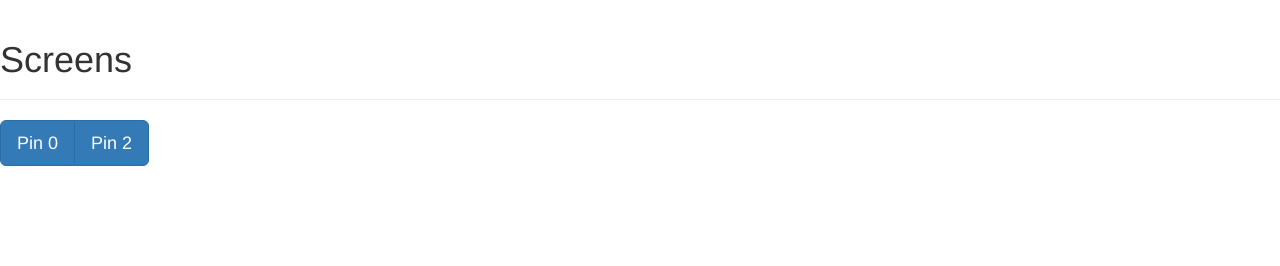
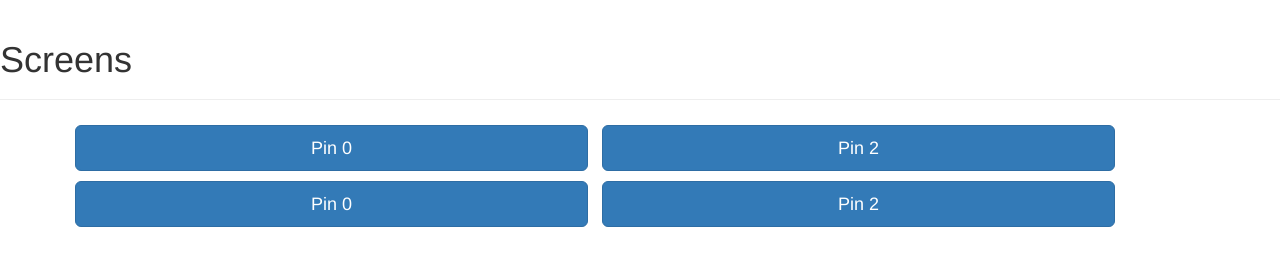
Before and after one commit to SamVermeulen42/ArduinoRemotes, a plain HTML site: page clients/html/index.html in a window 1280 px wide. Drawn offline with nearby package versions, Linux system fonts and the light colour scheme.

Commit message:
improved button layout

```diff
--- /dev/null
+++ b/clients/html/custom.css
@@ -0,0 +1,4 @@
+.btn {
+  width: 45%;
+  margin: 5px;
+}
--- a/clients/html/index.html
+++ b/clients/html/index.html
@@ -5,10 +5,11 @@
     <meta http-equiv="X-UA-Compatible" content="IE=edge">
     <meta name="viewport" content="width=device-width, initial-scale=1">
     <!-- The above 3 meta tags *must* come first in the head; any other head content must come *after* these tags -->
-    <title>Bootstrap 101 Template</title>
+    <title>ArduinoRemote</title>
 
     <!-- Bootstrap -->
     <link href="css/bootstrap.min.css" rel="stylesheet">
+    <link href="custom.css" rel="stylesheet">
 
     <!-- HTML5 shim and Respond.js for IE8 support of HTML5 elements and media queries -->
     <!-- WARNING: Respond.js doesn't work if you view the page via file:// -->
@@ -21,9 +22,12 @@
     <div class="page-header">
       <h1>Screens</h1>
     </div>
-    <div class="btn-group">
-      <button type="button" class="btn btn-lg btn-primary" onclick="call_gpio('http://192.168.0.115/gpio', 0)">Pin 0</button>
-      <button type="button" class="btn btn-lg btn-primary" onclick="call_gpio('http://192.168.0.115/gpio', 2)">Pin 2</button>
+    <div class="container">
+      <button class="btn btn-lg btn-primary" onclick="call_gpio('http://192.168.0.115/gpio', 0)">Pin 0</button>
+      <button class="btn btn-lg btn-primary" onclick="call_gpio('http://192.168.0.115/gpio', 2)">Pin 2</button>
+      <br>
+      <button class="btn btn-lg btn-primary" onclick="call_gpio('http://192.168.0.115/gpio', 0)">Pin 0</button>
+      <button class="btn btn-lg btn-primary" onclick="call_gpio('http://192.168.0.115/gpio', 2)">Pin 2</button>
     </div>
 
     <!-- jQuery (necessary for Bootstrap's JavaScript plugins) -->
```
